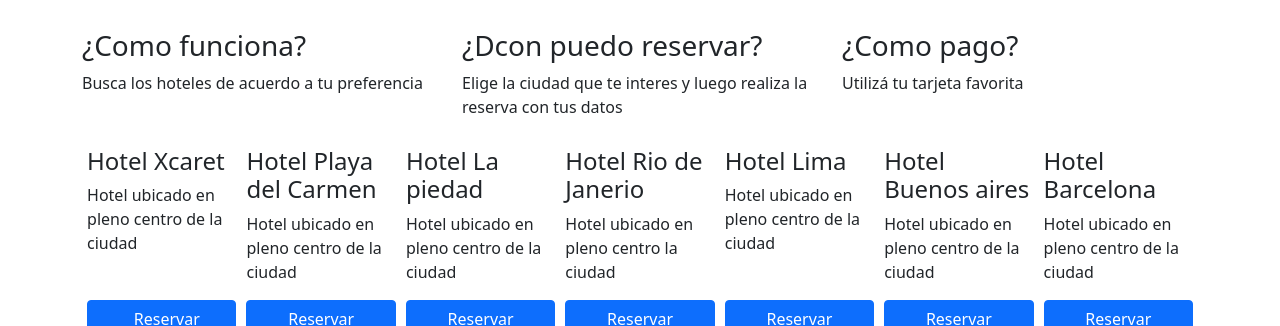
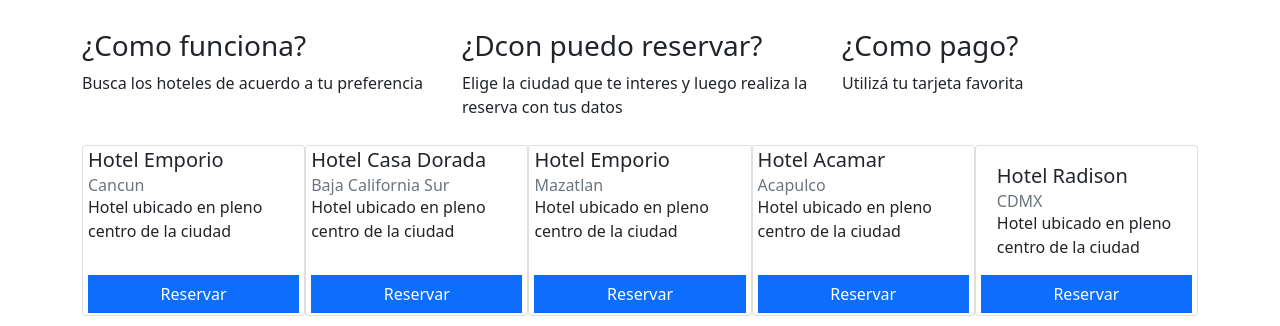
Before and after one commit to ving1981/Bootstrap4, a website: page index.html in a window 1280 px wide. Shown: the part 133-459 px from the top of the page. Drawn offline with nearby package versions, Linux system fonts and the light colour scheme; a web font is replaced by a local one.

Commit message:
Agregamos cards y una imagen

```diff
--- a/css/main.css
+++ b/css/main.css
@@ -12,13 +12,14 @@ footer{
 }
 
 .card-hotel{
-	flex: 1 150px;
+	flex: 1 200px;
 	padding: 2px 5px 2px 5px;
 	margin-top: 10px;
 }
 
 .btn-reserva{
 	width: 100%;
+	border-radius: 0px;
 }
 
 .footer-address-icon{
--- a/index.html
+++ b/index.html
@@ -61,65 +61,75 @@
   		</div>
 
   		<div class="d-flex flex-wrap flex-row-reverse">
-  			<div class="card-hotel d-flex flex-column justify-content-between">
-  				<div>
-  					<h4>Hotel Barcelona</h4>
-  					<p>Hotel ubicado en pleno centro de la ciudad</p>
+  			<div class=" card card-hotel d-flex flex-column justify-content-between ml-5">
+  				<div></div>
+  				<div class="card-body">
+  					<h5 class="card-title">Hotel Radison</h5>
+  					<h6 class="card-subtitle text-muted">CDMX</h6>
+  					<p class="card-text">Hotel ubicado en pleno centro de la ciudad</p>
   				</div>
   				<div>
   					<button class="btn btn-primary btn-reserva">Reservar</button>
   				</div>
 
   			</div>
-  			<div class="card-hotel d-flex flex-column justify-content-between">
+  			<div class="card card-hotel d-flex flex-column justify-content-between">
   				<div>
-  					<h4>Hotel Buenos aires</h4>
-  					<p>Hotel ubicado en pleno centro de la ciudad</p>
+  					<h5 class="card-title">Hotel Acamar</h5>
+  					<h6 class="card-subtitle text-muted">Acapulco</h6>
+  					<p class="card-text">Hotel ubicado en pleno centro de la ciudad</p>
   				</div>
   				<div>
   					<button class="btn btn-primary btn-reserva">Reservar</button>
   				</div>
   			</div>
-  			<div class="card-hotel d-flex flex-column justify-content-between">
+  			<div class="card card-hotel d-flex flex-column justify-content-between">
   				<div>
-	  				<h4>Hotel Lima</h4>
-	  				<p>Hotel ubicado en pleno centro de la ciudad</p>
+  					<h5 class="card-title">Hotel Emporio</h5>
+  					<h6 class="card-subtitle text-muted">Mazatlan</h6>
+  					<p class="card-text">Hotel ubicado en pleno centro de la ciudad</p>
   				</div>
   				<div>
   					<button class="btn btn-primary btn-reserva">Reservar</button>
   				</div>
   			</div>
-  			<div class="card-hotel d-flex flex-column justify-content-between">
+  			<div class="card card-hotel d-flex flex-column justify-content-between">
   				<div>
-  					<h4>Hotel Rio de Janerio</h4>
-  					<p>Hotel ubicado en pleno centro la ciudad</p>
+  					<h5 class="card-title">Hotel Casa Dorada</h5>
+  					<h6 class="card-subtitle text-muted">Baja California Sur</h6>
+  					<p class="card-text">Hotel ubicado en pleno centro de la ciudad</p>
   				</div>
   				<div>
   					<button class="btn btn-primary btn-reserva">Reservar</button>
   				</div>
   			</div>
-  			<div class="card-hotel d-flex flex-column justify-content-between">
+  			<div class="card card-hotel d-flex flex-column justify-content-between">
   				<div>
-  					<h4>Hotel La piedad</h4>
-  					<p>Hotel ubicado en pleno centro de la ciudad</p>
+  					<h5 class="card-title">Hotel Emporio</h5>
+  					<h6 class="card-subtitle text-muted">Cancun</h6>
+  					<p class="card-text">Hotel ubicado en pleno centro de la ciudad</p>
   				</div>
   				<div>
   					<button class="btn btn-primary btn-reserva">Reservar</button>
   				</div>
   			</div>
-  			<div class="card-hotel d-flex flex-column justify-content-between">
+  			<div class="card card-hotel d-flex flex-column justify-content-between">
   				<div>
-  					<h4>Hotel Playa del Carmen</h4>
-  					<p>Hotel ubicado en pleno centro de la ciudad </p>
+  					<h5 class="card-title">Hotel Tukan</h5>
+  					<h6 class="card-subtitle text-muted">Playa del Carmen</h6>
+  					<p class="card-text">Hotel ubicado en pleno centro de la ciudad</p>
   				</div>
   				<div>
   					<button class="btn btn-primary btn-reserva">Reservar</button>
   				</div>
   			</div>
-  			<div class="card-hotel d-flex flex-column justify-content-between">
+  			<div class="card card-hotel d-flex flex-column justify-content-between">
   				<div>
-  					<h4>Hotel Xcaret</h4>
-  					<p>Hotel ubicado en pleno centro de la ciudad</p>
+  					<h5 class="card-title">Hotel Xcaret</h5>
+
+  					<h6 class="card-subtitle text-muted">Playa del Carmen</h6>
+  					<img class="card-img-top" src="image/hotel_Xcaret.jpg" alt="hotel img">
+  					<p class="card-text">Hotel ubicado en pleno centro de la ciudad</p>
   				</div>
   				<div>
   					<button class="btn btn-primary btn-reserva">
```
Also changed, not shown: precios.html (+15 -1 lines), image/hotel_Xcaret.jpg (added).
